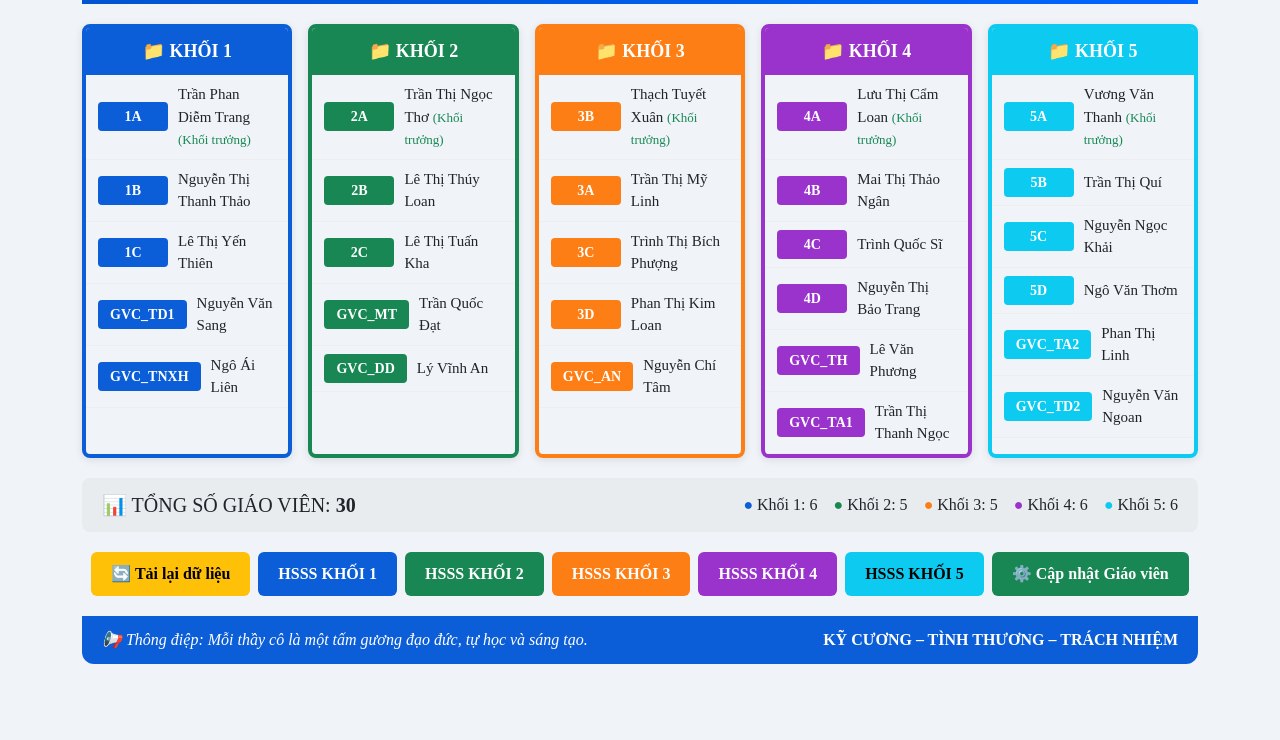
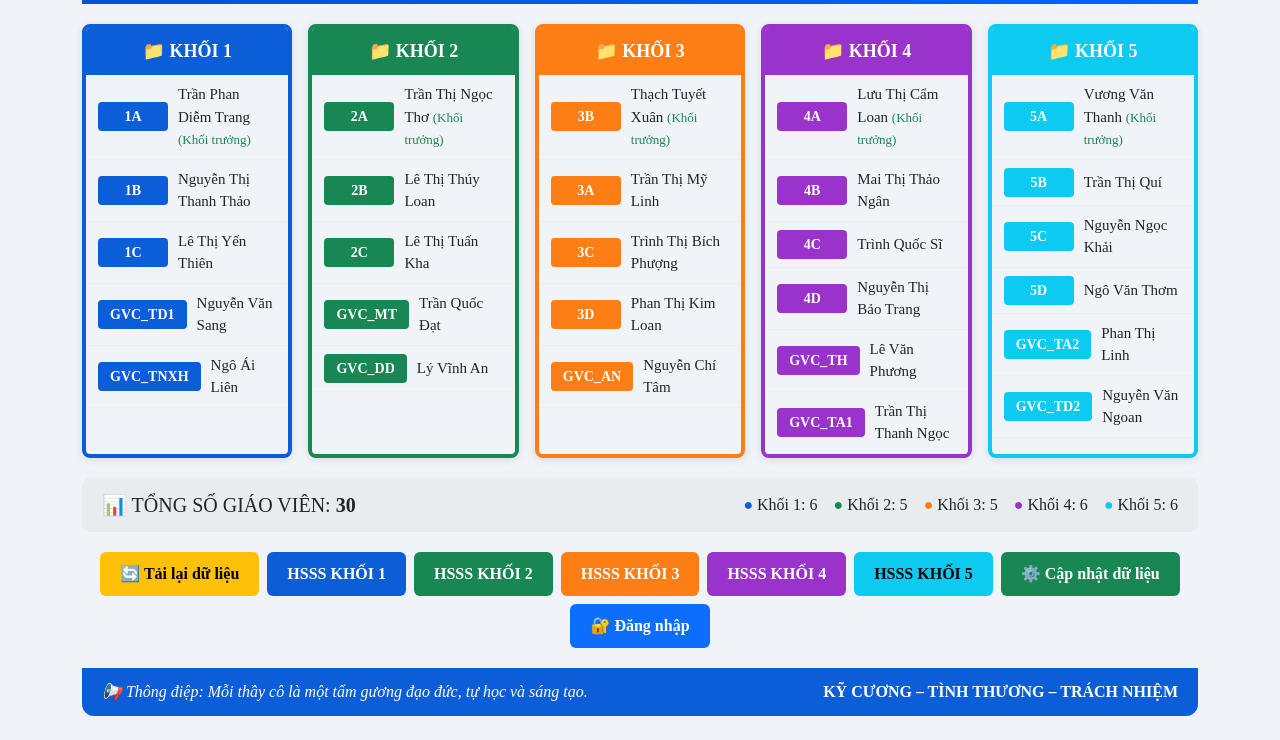
Before and after one commit to tieuhoclacquoi/tieuhoclacquoi, a website: page public/index.html in a window 1280 px wide. Shown: the part 132-872 px from the top of the page. Before the commit the page ends 820 px from the top, so only its background shows below. Drawn offline with nearby package versions, Linux system fonts and the light colour scheme.

Commit message:
Update index.html

```diff
--- a/public/index.html
+++ b/public/index.html
@@ -255,7 +255,8 @@
       <button class="btn btn-custom" style="background-color: var(--khoi3); color:white;">HSSS KHỐI 3</button>
       <button class="btn btn-custom" style="background-color: var(--khoi4); color:white;">HSSS KHỐI 4</button>
       <button class="btn btn-info btn-custom" style="background-color: var(--khoi5); color:#000;">HSSS KHỐI 5</button>
-      <button class="btn btn-success btn-custom">⚙️ Cập nhật Giáo viên</button>
+      <button class="btn btn-success btn-custom">⚙️ Cập nhật dữ liệu</button>
+      <a href="dangnhap.html" class="btn btn-primary btn-custom">🔐 Đăng nhập</a>
     </div>
 
     <!-- FOOTER -->
```
